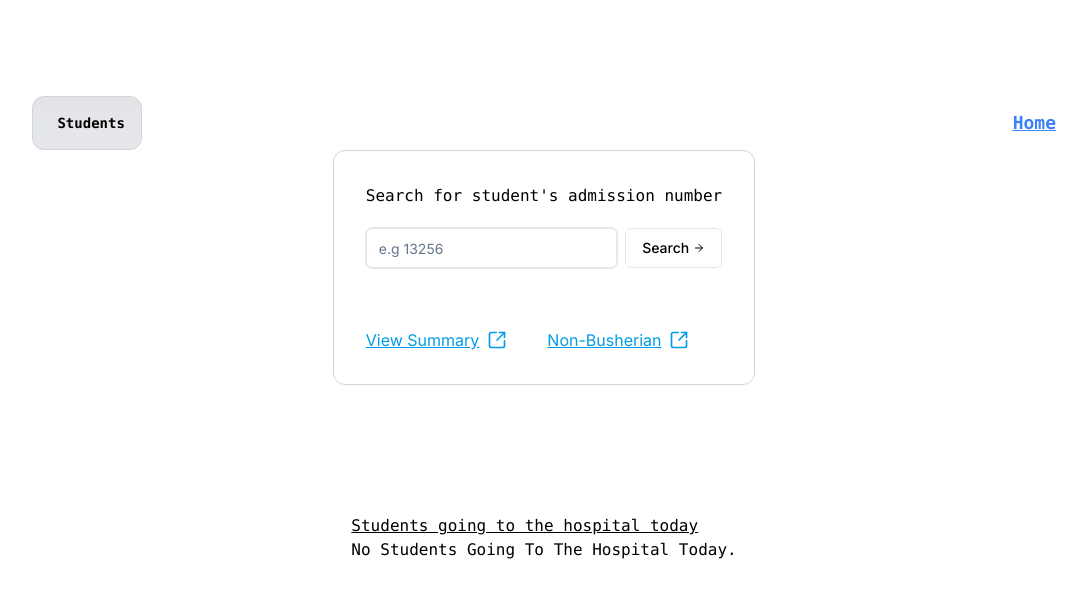
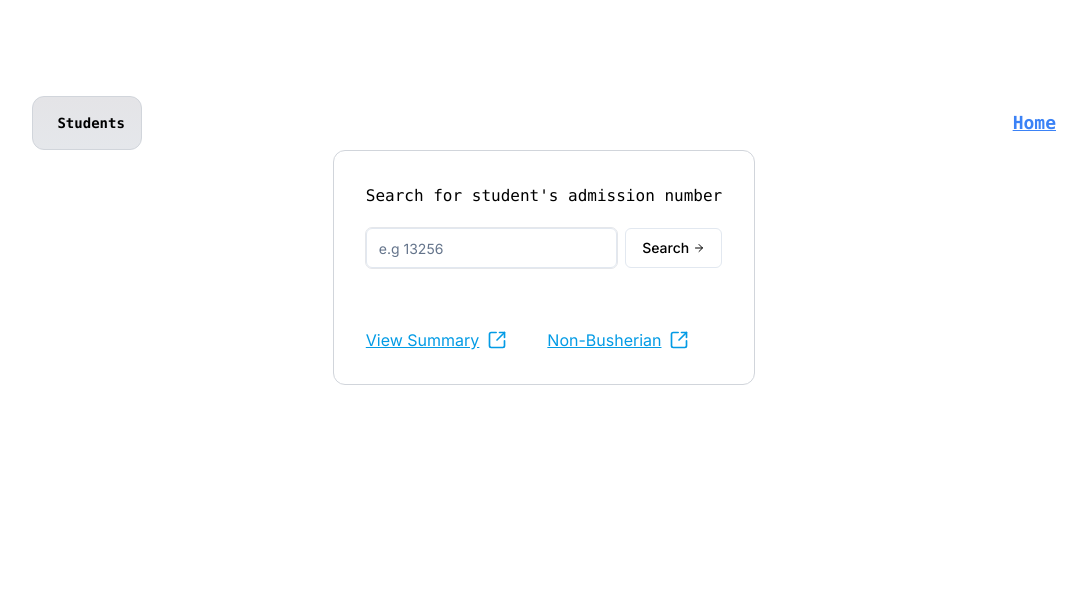
Before and after one commit to code-briomar/san-code, a Next.js app: page /students in a window 1280 px wide. Shown: the top 598 px of the page, without its empty margins (96-1183 px from the left). Built offline with nearby package versions, Linux system fonts and the light colour scheme; no server answers.

Commit message:
feature : Timestamp on Students going to Hospital

```diff
--- a/src/app/students/page.js
+++ b/src/app/students/page.js
@@ -119,6 +119,14 @@ export default function Students() {
     {
       accessorKey: "ailment",
       header: "Ailment",
+    },
+    {
+      accessorKey: "timestamp",
+      header: "Date",
+      cell: ({ row }) => {
+        const timestamp = row.original?.timestamp;
+        return new Date(timestamp).toDateString();
+      },
     },
     {
       id: "actions",
@@ -389,10 +397,10 @@ export default function Students() {
             )}
           </div>
         </div>
-        {!studentData && (
-          <div className="hidden md:block">
-            <span className="font-mono text-base underline">
-              Students going to the hospital today
+        {!studentData && studentsGoingToHospital && (
+          <div className="hidden md:block w-full">
+            <span className="self-center font-mono text-base underline">
+              Students going to the hospital
             </span>
             <div>
               {studentsGoingToHospital && (
```
